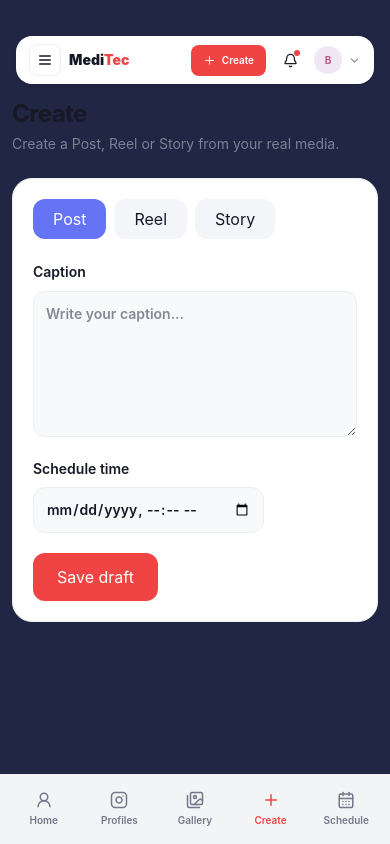
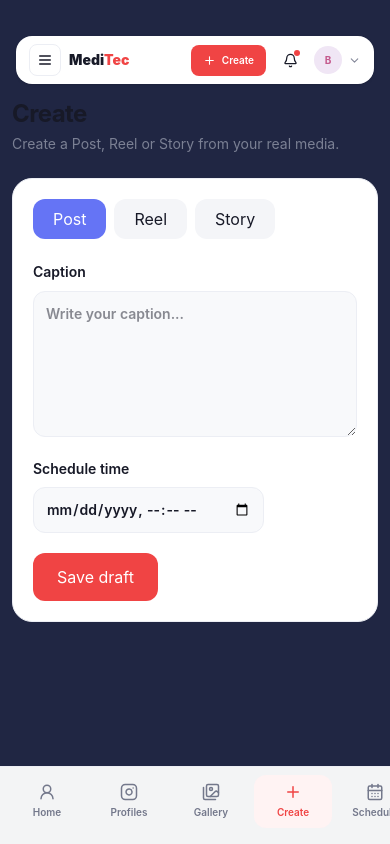
Before and after one commit to senid-221/MedTec, a Next.js app: page /create in a window 390 px wide. Built offline with nearby package versions, Linux system fonts and the light colour scheme.

Commit message:
Show all MediTec workspace navigation on mobile

```diff
--- a/src/components/MobileNav.tsx
+++ b/src/components/MobileNav.tsx
@@ -1,5 +1,30 @@
 'use client';
 import Link from 'next/link';
 import { usePathname } from 'next/navigation';
-import { CalendarDays, Images, Instagram, Plus, UserRound } from 'lucide-react';
-export default function MobileNav(){ const path=usePathname(); const items=[['/dashboard','Home',UserRound],['/profiles','Profiles',Instagram],['/gallery','Gallery',Images],['/create','Create',Plus],['/schedule','Schedule',CalendarDays]] as const; return <nav className="fixed bottom-0 inset-x-0 z-40 lg:hidden bg-white/95 backdrop-blur border-t border-[#eceef4] px-2 py-2 grid grid-cols-5 gap-1 safe-bottom">{items.map(([href,label,Icon])=>{const active=path===href||path.startsWith(href+'/'); return <Link key={href} href={href} className={`flex flex-col items-center justify-center gap-1 rounded-xl py-2 text-[10px] font-semibold ${active?'text-[#f04444]':'text-[#73788b]'}`}><Icon size={18}/>{label}</Link>})}</nav> }
+import { CalendarDays, Images, Instagram, Plus, UserRound, ListPlus, Clapperboard, History, Settings } from 'lucide-react';
+
+const items=[
+  ['/dashboard','Home',UserRound],
+  ['/profiles','Profiles',Instagram],
+  ['/gallery','Gallery',Images],
+  ['/create','Create',Plus],
+  ['/schedule','Schedule',CalendarDays],
+  ['/bulk-scheduling','Bulk',ListPlus],
+  ['/reels','Reels',Clapperboard],
+  ['/reels-history','History',History],
+  ['/settings','Settings',Settings],
+] as const;
+
+export default function MobileNav(){
+ const path=usePathname();
+ return <nav className="fixed bottom-0 inset-x-0 z-40 lg:hidden bg-white/95 backdrop-blur border-t border-[#eceef4] safe-bottom overflow-x-auto">
+   <div className="min-w-max grid grid-flow-col auto-cols-[78px] gap-1 px-2 py-2">
+    {items.map(([href,label,Icon])=>{
+      const active=path===href||path.startsWith(href+'/');
+      return <Link key={href} href={href} className={`flex flex-col items-center justify-center gap-1 rounded-xl py-2 text-[10px] font-semibold ${active?'text-[#f04444] bg-[#fff3f3]':'text-[#73788b]'}`}>
+        <Icon size={18}/><span>{label}</span>
+      </Link>
+    })}
+   </div>
+ </nav>
+}
```
